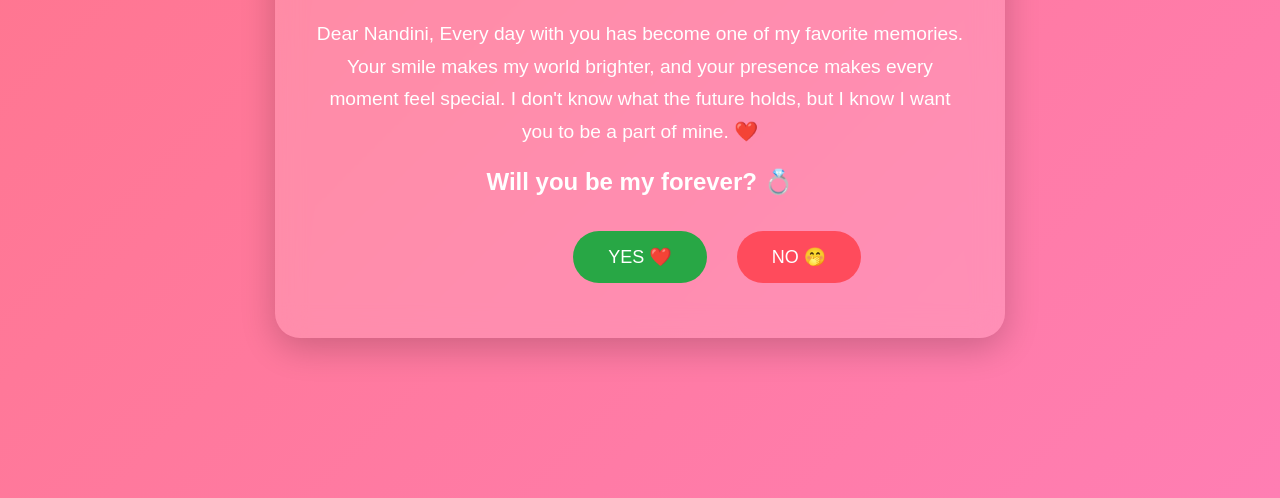
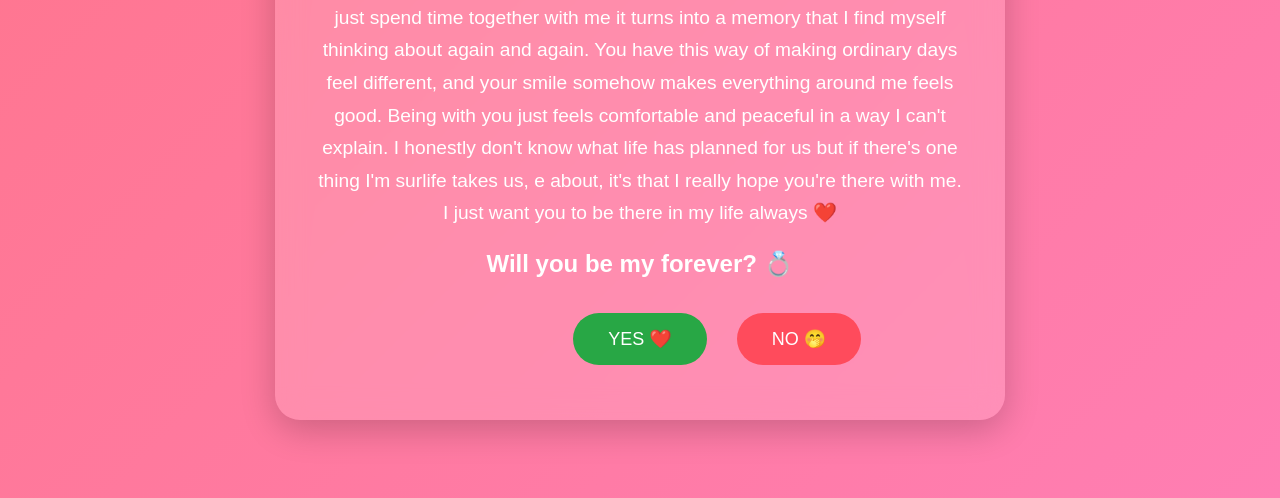
Before and after one commit to whitedevil9-cloud/proposal, a plain HTML site: page index.html in a window 1280 px wide. Shown: the part 302-800 px from the top of the page. Drawn offline with Linux system fonts and the light colour scheme.

Commit message:
Remove personal message from index.html
Removed personal message content from the HTML file.

```diff
--- a/index.html
+++ b/index.html
@@ -97,13 +97,8 @@ opacity:0;
 <h1>Hi Nandini ❤️</h1>
 
 <p>
-Dear Nandini,
+I don't even know when it happened, but somewhere along the way you became such an important part of my life. Every time you talk,laugh,or even just spend time together with me it turns into a memory that I find myself thinking about again and again. You have this way of making ordinary days feel different, and your smile somehow makes everything around me feels good. Being with you just feels comfortable and peaceful in a way I can't explain. I honestly don't know what life has planned for us  but if there's one thing I'm surlife takes us, e about, it's that I really hope you're there with me. I just want you to be there in my life always
 
-Every day with you has become one of my favorite memories.
-Your smile makes my world brighter, and your presence makes every moment feel special.
-
-I don't know what the future holds,
-but I know I want you to be a part of mine.
 
 ❤️
 </p>
```
